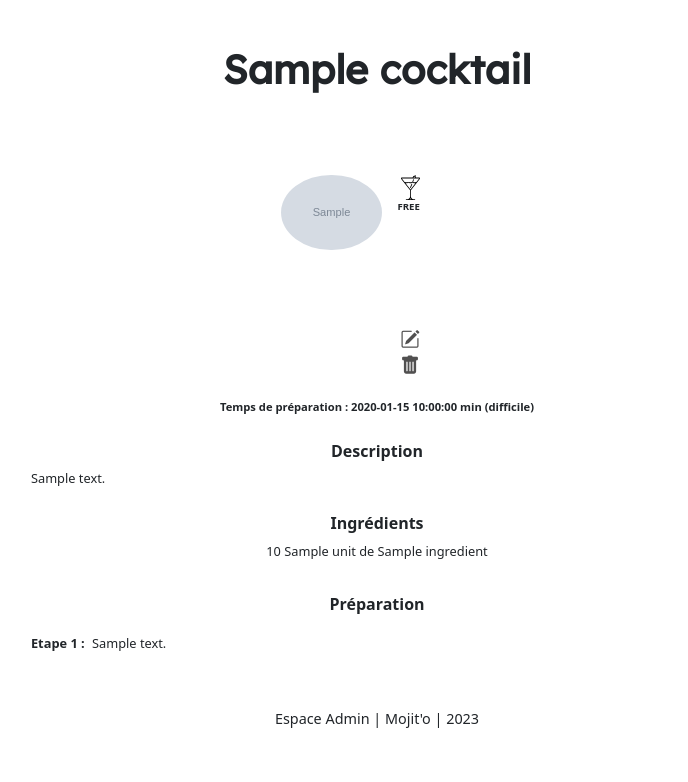
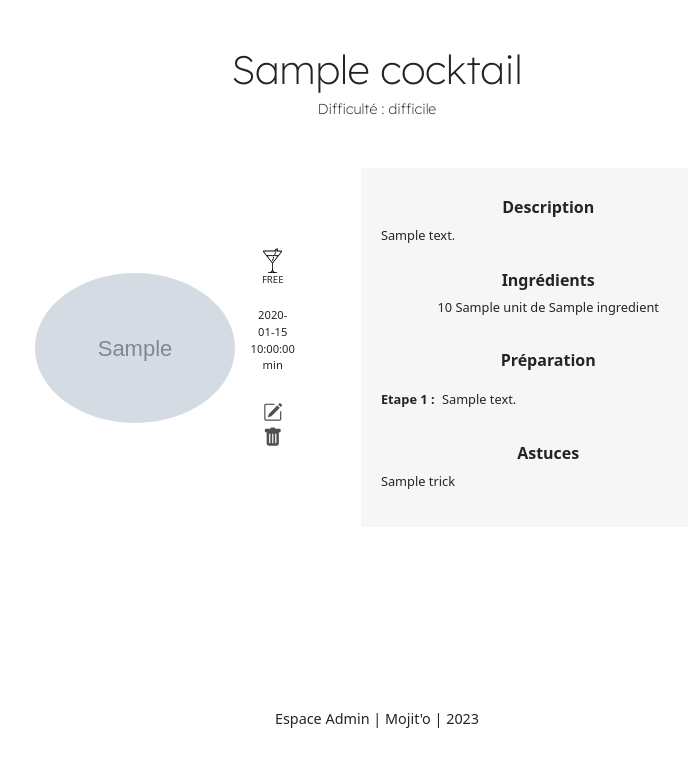
Before and after one commit to WilliamToumelin/Mojito-Back, a Symfony app: template templates/cocktail/show.html.twig in a window 1280 px wide. Shown: the part 51-833 px from the top of the page, without its empty margins (263-951 px from the left). After the commit the page ends 779 px from the top, so only its background shows below. Run offline with Twig, Linux system fonts and the light colour scheme; the template is opened without the code that fills it: most values are stand-ins (such as "Sample title", 1, 10 or a date in 2020); grey boxes marked "Sample" are stand-in pictures; some libraries are stand-ins or nearby versions.

Commit message:
customizing template which shows  a cocktail

```diff
--- a/templates/cocktail/show.html.twig
+++ b/templates/cocktail/show.html.twig
@@ -3,47 +3,57 @@
 {% block body %}
 
 	<div class="container-dynamic-block">
-		<h1 class="display-6 fw-bold container-dynamic-block-title">{{cocktail.name}}</h1>
-		<div class="row mb-2">
+		<h1 class="display-6  container-dynamic-block-title">{{cocktail.name | capitalize}}
+			{% if cocktail.difficulty == 1 %}
+				<div class="my-2 container-picture-difficulty">
+					Difficulté : intermédiaire
+				</div>
+			{% elseif cocktail.difficulty == 2 %}
+			{% else %}
+				<div class="my-2 container-picture-difficulty">
+					Difficulté : difficile
+				</div>
+			{% endif %}
+		</h1>
+		<div class="mb-2">
 
-			<div class="col mt-3">
+			<div class="mt-3">
 
-				<div class="row g-0 overflow-hidden flex-md-row align-items-start mb-4 position-relative justify-content-center">
+				<div class="overflow-hidden mb-4 container-cocktail">
 
-					<div class="col-2 d-flex align-items-start p-3 container-picture-alcool">
+					<div class="container-picture-alcool">
 						<div>
-							<img class="w-100 cocktail__poster rounded-circle" src="{{cocktail.picture}}">
+							<img class="cocktail__poster rounded-circle" src="{{cocktail.picture}}">
 						</div>
 						<div class="ms-3 container-icon-glass d-flex flex-column align-items-center justify-content-between">
 							<div>
+								<div class="d-flex flex-column align-items-center">
 									<img src="{{asset('images/svgviewer-output.svg')}}" class="icon-cocktail" alt="">
 
-
 									{% if cocktail.isAlcool == 0 %}
-                                <p class="cocktail-is-alcool mb-1 fw-bold">
+										<p class="cocktail-is-alcool mb-1">
 											Free
 										</p>
 									{% endif %}
+								</div>
+								<p class="container-picture-preparationTime text-center mt-3">{{cocktail.preparationTime}}
+									min
+								</p>
 
 							</div>
 							<div class="d-flex flex-column align-items-center container-icons">
-                                <a href="#"> <i class="bi bi-pencil-square  icon"></i> </a>
-                                <a href="#"> <i class="bi bi-trash-fill  icon"></i> </a>
+								<a href="#">
+									<i class="bi bi-pencil-square  icon"></i>
+								</a>
+								<a href="#">
+									<i class="bi bi-trash-fill  icon"></i>
+								</a>
 							</div>
 						</div>
 					</div>
-					<p class="fw-bold container-picture-preparationTime text-center mt-2">Temps de préparation : {{cocktail.preparationTime}} min
-                    {% if cocktail.difficulty == 1 %}
-                    <small class="fw-bold container-picture-preparationTime "> (facile) </small>
-                    {% elseif cocktail.difficulty == 2 %}
-                    <small class="fw-bold container-picture-preparationTime"> (intermédiaire) </small>
-                    {% else %}
-                     <small class="fw-bold container-picture-preparationTime"> (difficile) </small>
-                    {% endif %}
-                    </p>
 
 
-					<div class="col-8 pse-4 d-flex flex-column position-static">
+					<div class="pse-4 d-flex flex-column position-static container-picture-description-ingredients-preparation-tricks ">
 
 						<h2 class="cocktail-description">Description</h2>
 						<p class="cocktail-description-content">{{cocktail.description}}</p>
@@ -52,7 +62,10 @@
 						<ul class="list-unstyled mb-3">
 							{% for ingredients in cocktail.cocktailUses %}
 
-                            <li class="mb-2 cocktail-ingredients-list">{{ingredients.quantity}} {{ingredients.unit.name}} de {{ingredients.ingredient.name}}</li>
+								<li class="mb-2 cocktail-ingredients-list">{{ingredients.quantity}}
+									{{ingredients.unit.name}}
+									de
+									{{ingredients.ingredient.name}}</li>
 
 							{% endfor %}
 						</ul>
```
Lines whose indentation alone changed are shown as unchanged.
